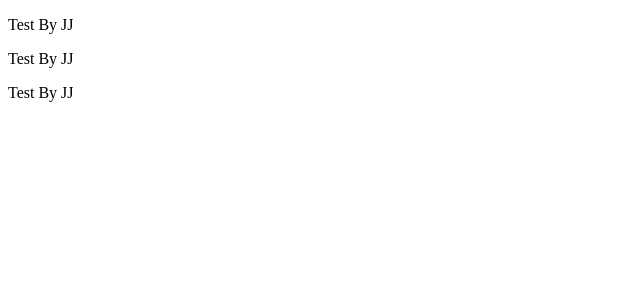
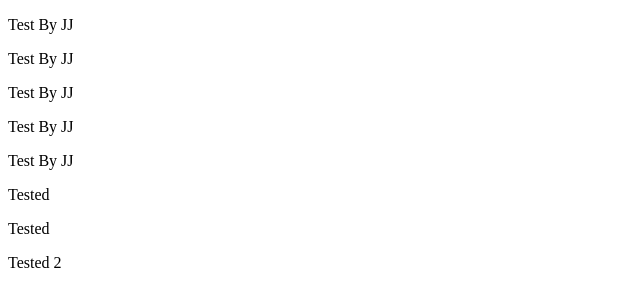
Before and after one commit to penguinasian/team06-practice, a plain HTML site: page button.html in a window 1280 px wide. Shown: the whole page, without its empty margins (0-640 px from the left). Drawn offline with Linux system fonts and the light colour scheme.

Commit message:
testdedd 2

```diff
--- a/button.html
+++ b/button.html
@@ -10,5 +10,10 @@
     <p>Test By JJ</p>
     <p>Test By JJ</p>
     <p>Test By JJ</p>
+    <p>Test By JJ</p>
+    <p>Test By JJ</p>
+    <p>Tested</p>
+    <p>Tested</p>
+    <p>Tested 2</p>
 </body>
 </html>
```
